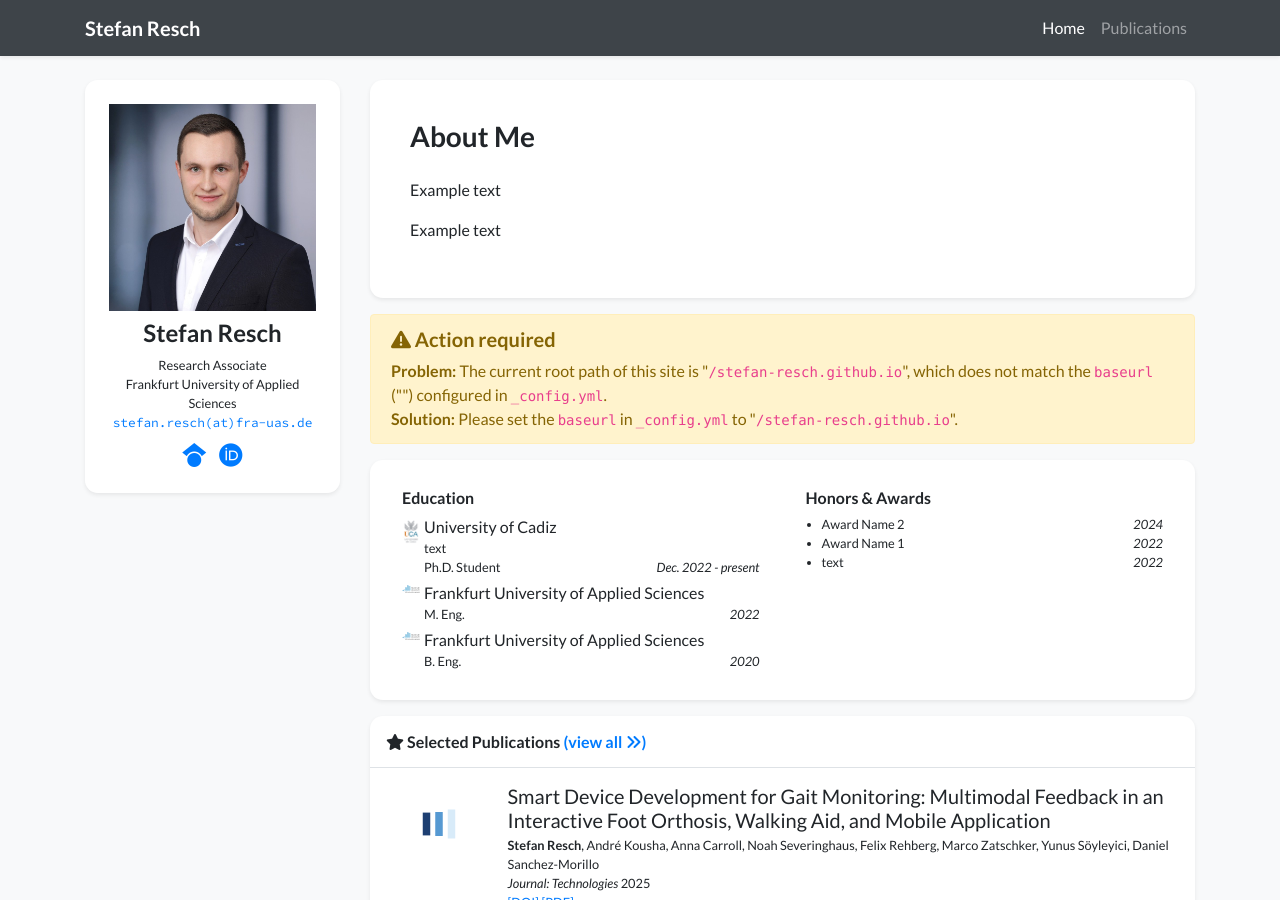
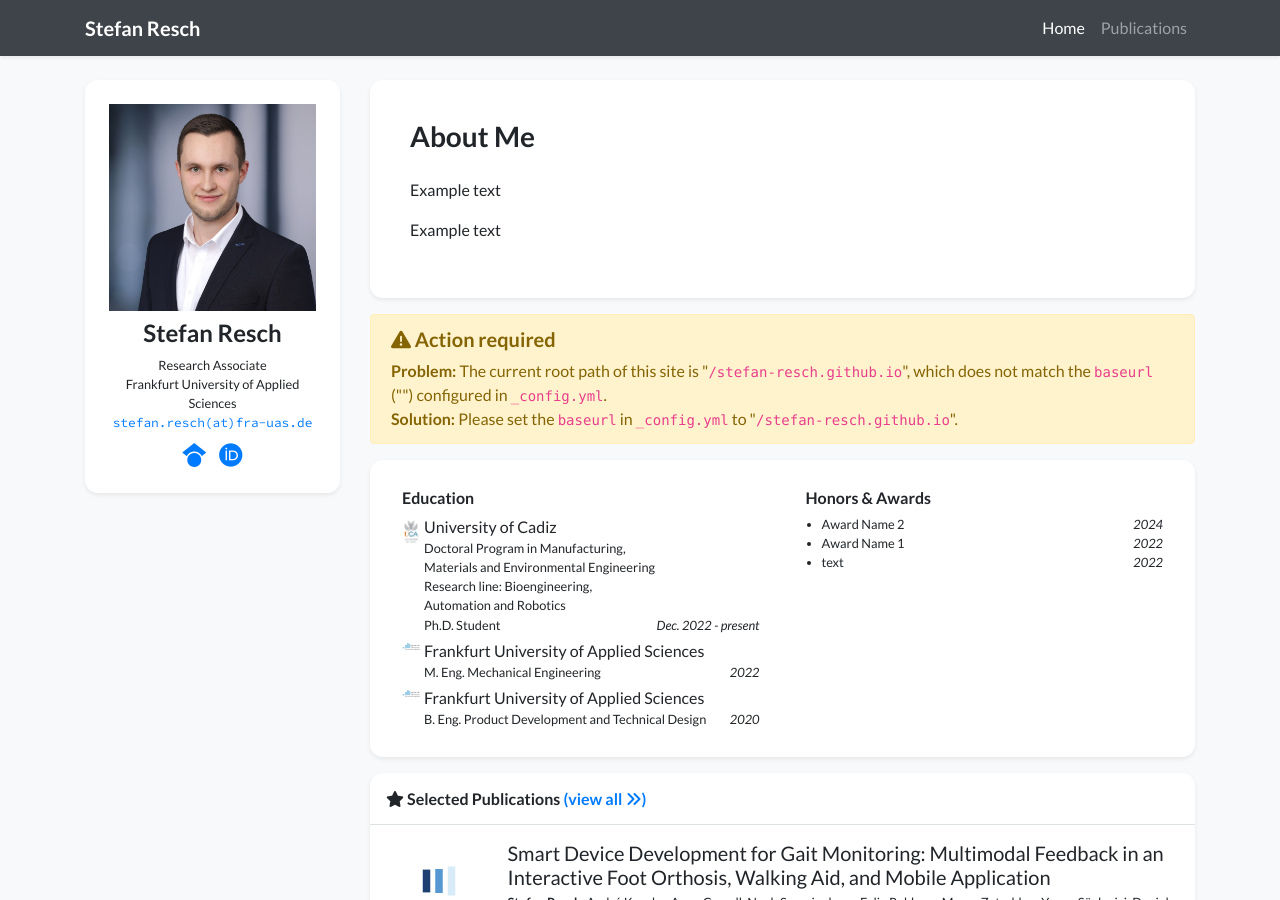
Before and after one commit to Stefan-Resch/stefan-resch.github.io, a Jekyll site: the page built from index.html, in a window 1280 px wide and 900 px high. Built offline with Jekyll 4.4.1, drawn with Linux system fonts in a browser that asks for light colours; nearby versions of some CDN libraries; a style sheet for code colours, icons or effects is not loaded.

Commit message:
Update profile.yml

```diff
--- a/_data/profile.yml
+++ b/_data/profile.yml
@@ -36,16 +36,17 @@ education:
 - name: University of Cadiz
   logo: /assets/images/badges/UCA.png
   position: >-
-    text <br/>
+    Doctoral Program in Manufacturing, Materials and Environmental Engineering <br/>
+    Research line: Bioengineering, Automation and Robotics <br/>
     Ph.D. Student
   date: Dec. 2022 - present
 - name: Frankfurt University of Applied Sciences
   logo: /assets/images/badges/FRA-UAS.png
-  position: M. Eng.
+  position: M. Eng. Mechanical Engineering
   date: 2022
 - name: Frankfurt University of Applied Sciences
   logo: /assets/images/badges/FRA-UAS.png
-  position: B. Eng.
+  position: B. Eng. Product Development and Technical Design
   date: 2020
 
 # experience:
```
